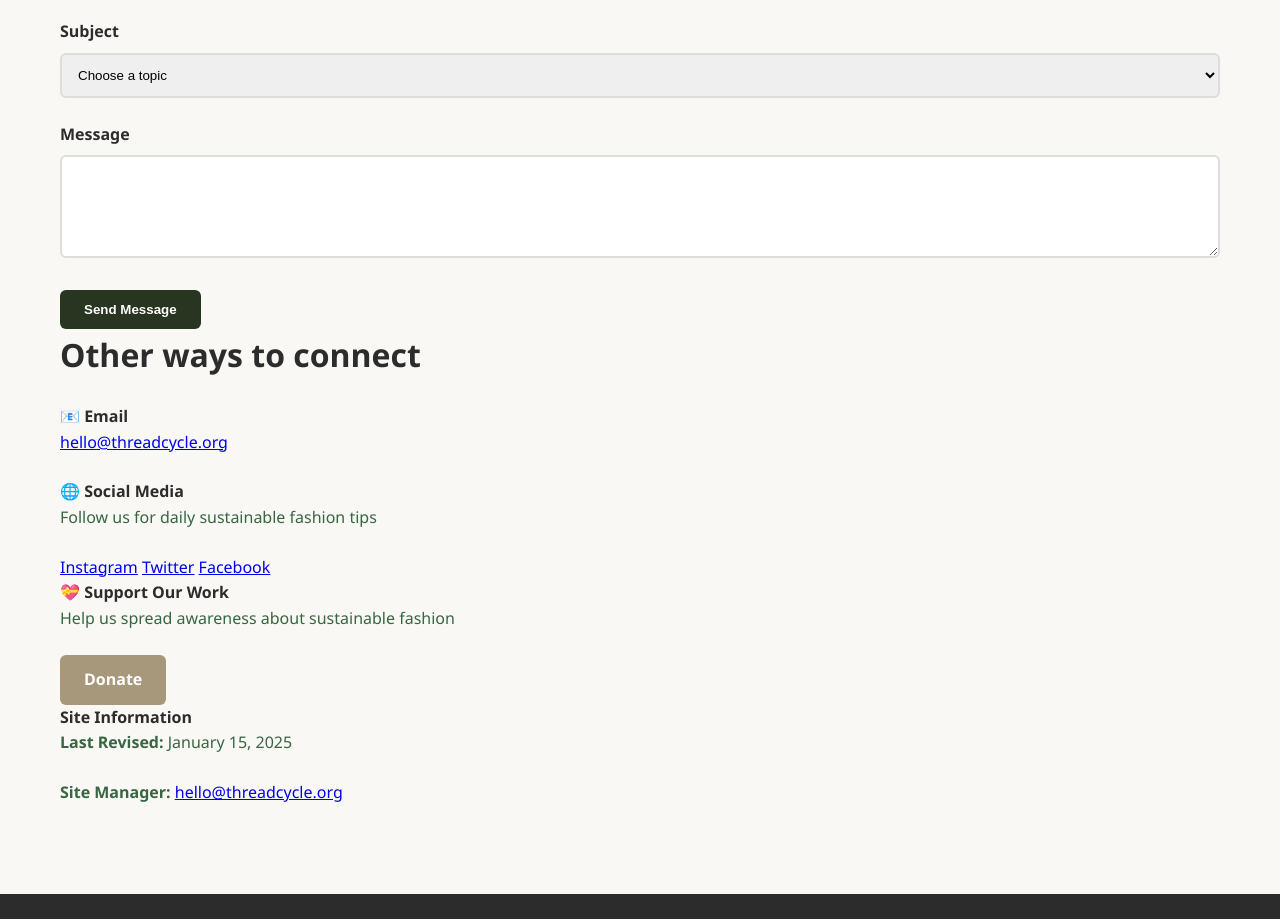
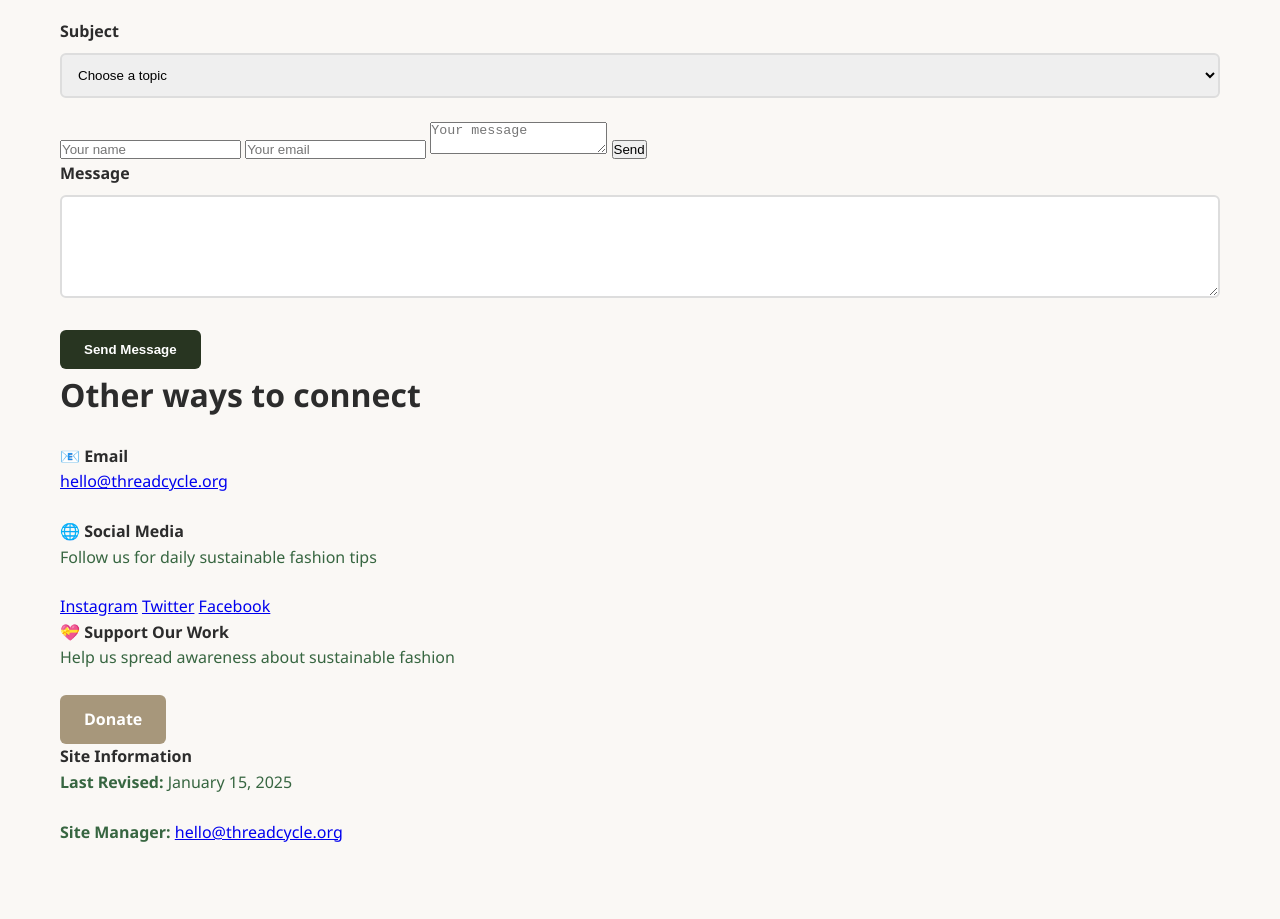
Before and after one commit to mishaghcomp/mishaghcomp.github.io, a plain HTML site: page contact.html in a window 1280 px wide. Shown: the part 1400-2319 px from the top of the page. Drawn offline with Linux system fonts and the light colour scheme.

Commit message:
Add contact form to contact.html
Added a contact form with name, email, and message fields.

```diff
--- a/contact.html
+++ b/contact.html
@@ -167,6 +167,14 @@
                     <option value="media">Media Inquiry</option>
                   </select>
                 </div>
+                <form id="contactForm">
+  <input type="text" id="name" placeholder="Your name" required>
+  <input type="email" id="email" placeholder="Your email" required>
+  <textarea id="message" placeholder="Your message" required></textarea>
+  <button type="submit">Send</button>
+  <div id="status"></div>
+</form>
+
                 <div class="form-group">
                   <label for="message">Message</label>
                   <textarea
```
